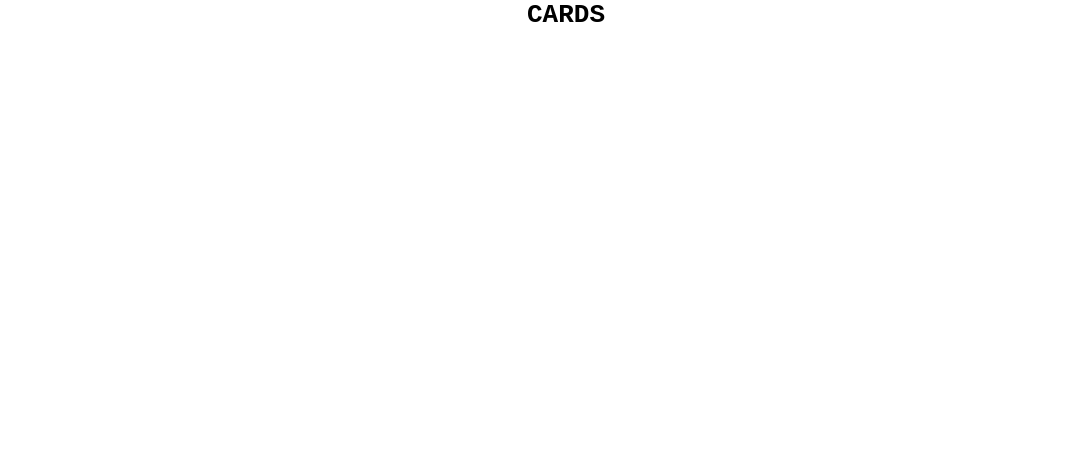
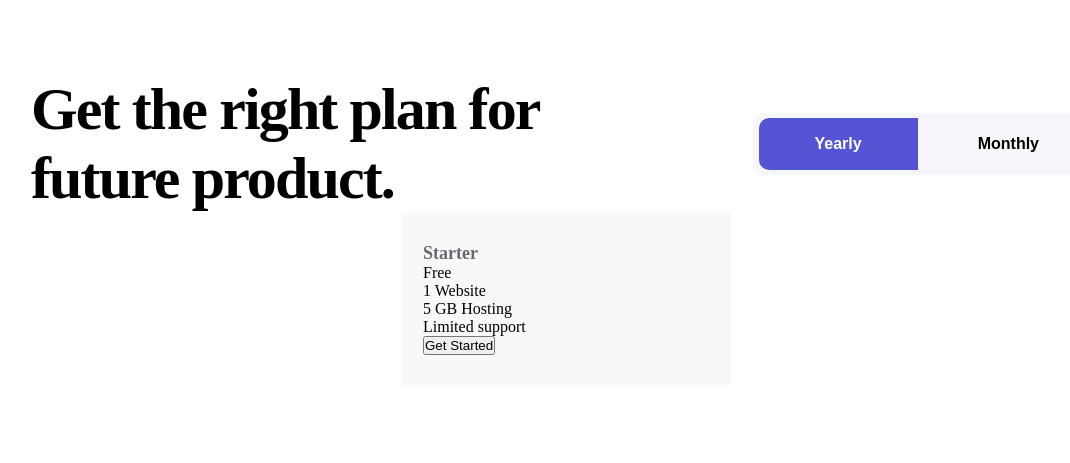
Before and after one commit to h1bari1/P25, a plain HTML site: page index.html in a window 1280 px wide. Shown: the whole page, without its empty margins (74-1144 px from the left). Drawn offline with Linux system fonts and the light colour scheme.

Commit message:
cards section

```diff
--- a/index.html
+++ b/index.html
@@ -7,11 +7,33 @@
     <link rel="stylesheet" href="./style/style.css">
 </head>
 <body>
-    <h1 class="main-header">Cards</h1>
 
-    <div class="cards-wrapper">
 
+<section class="product-plans">
+    <div class="container">
+        <div class="products-header">
+            <h2 class="products-heading">Get the right plan for future product.</h2>
+
+            <div class="period-buttons">
+                <button class="period-btn yearly active">Yearly</button>
+                <button class="period-btn monthly">Monthly</button>
+            </div>
+        </div>
+
+        <div class="cards-wrapper">
+
+            <div class="card">
+                <h3 class="card-title">Starter</h3>
+                <p class="card-price">Free</p>
+                <p class="card-description">1 Website</p>
+                <p class="card-description">5 GB Hosting</p>
+                <p class="card-description">Limited support</p>
+                <button class="card-button">Get Started</button>
+            </div>
+
+        </div>
     </div>
+</section>
 
 </body>
 </html>
--- a/style/style.css
+++ b/style/style.css
@@ -3,8 +3,62 @@
     padding: 0;
     box-sizing: border-box;
 }
-.main-header{
-    text-align: center;
-    font-family: monospace;
-    text-transform: uppercase;
+
+.container{
+    max-width: 1070px;
+    margin: 0 auto;
 }
+.product-plans{
+    padding: 75px 0;
+}
+.products-header{
+    display: flex;
+    justify-content: space-between;
+    align-items: center;
+}
+.products-heading{
+    width: 523px;
+    font-weight: 700;
+    font-size: 60px;
+    letter-spacing: -1.88px;
+}
+.period-buttons{
+    padding: 5px 6px;
+    background: #F7F7FB;
+    border-radius: 10px;
+}
+.period-btn{
+    background: none;
+    border: none;
+    outline: none;
+    cursor: pointer;
+    font-size: 16px;
+    font-weight: 700;
+    color: #000;
+    padding: 17px 56px;
+}
+.period-btn.active{
+    background: #5454D4;
+    color: #fff;
+}
+.yearly.active{
+    border-radius: 10px 0 0 10px;
+}
+.monthly.active{
+    border-radius: 0 10px 10px 0;
+}
+.cards-wrapper{
+    display: flex;
+    justify-content: space-evenly;
+    flex-wrap: wrap;
+}
+.card{
+    width: 330px;
+    padding: 30px 22px;
+    background: #F8F8F8;
+}
+.card-title{
+    line-height: -0.56px;
+    font-size: 18px;
+    color: #696871;
+}
```
